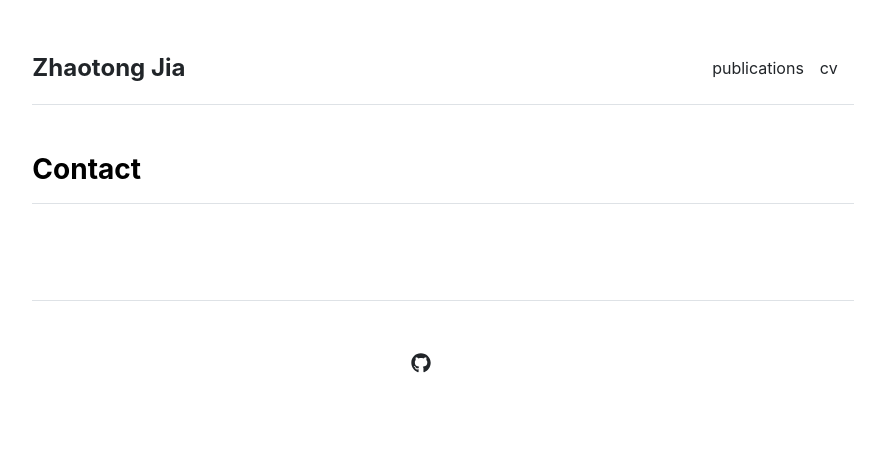
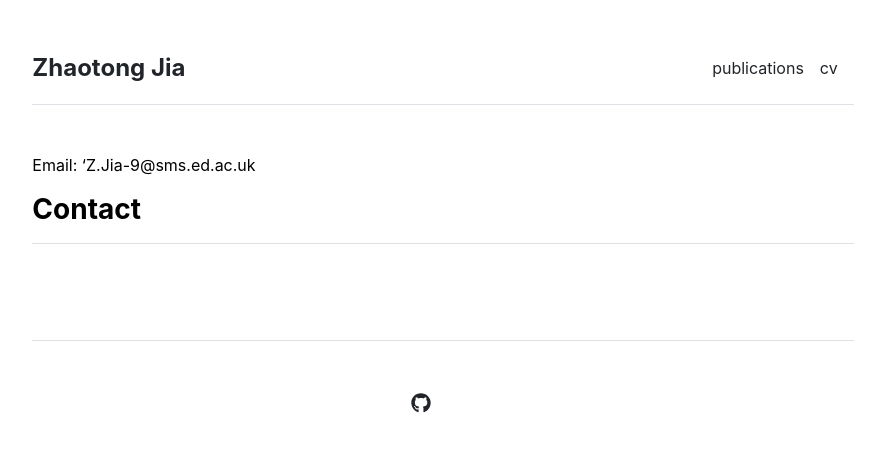
Before and after one commit to chotong/chotong.github.io, a Jekyll site: the page built from docs/contact.md, in a window 1280 px wide. Shown: the top 452 px of the page, without its empty margins (197-1082 px from the left). Built offline with Jekyll 4.4.1, drawn with Linux system fonts in a browser that asks for light colours.

Commit message:
Update contact.md

```diff
--- a/docs/contact.md
+++ b/docs/contact.md
@@ -2,3 +2,5 @@
 layout: contact
 title: "Contact"
 ---
+
+Email: 'Z.Jia-9@sms.ed.ac.uk
```
